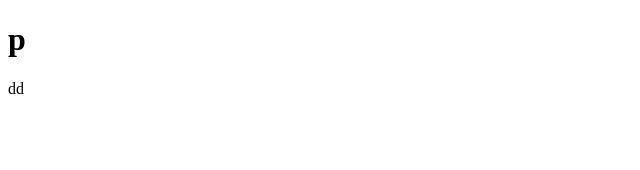
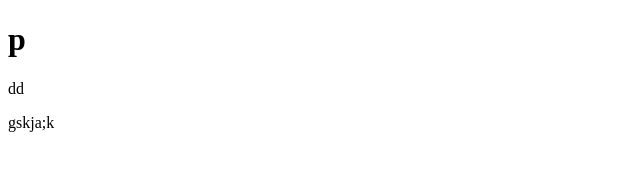
Before and after one commit to abdulahinor/layout-to-test, a plain HTML site: page index.html in a window 1280 px wide. Shown: the full height of the page, 0-640 px from the left. Drawn offline with Linux system fonts and the light colour scheme.

Commit message:
added span

```diff
--- a/index.html
+++ b/index.html
@@ -8,5 +8,6 @@
 <body>
    <h1>p</h1>
    <p>dd</p>
+   <span>gskja;k</span>
 </body>
 </html>
```
